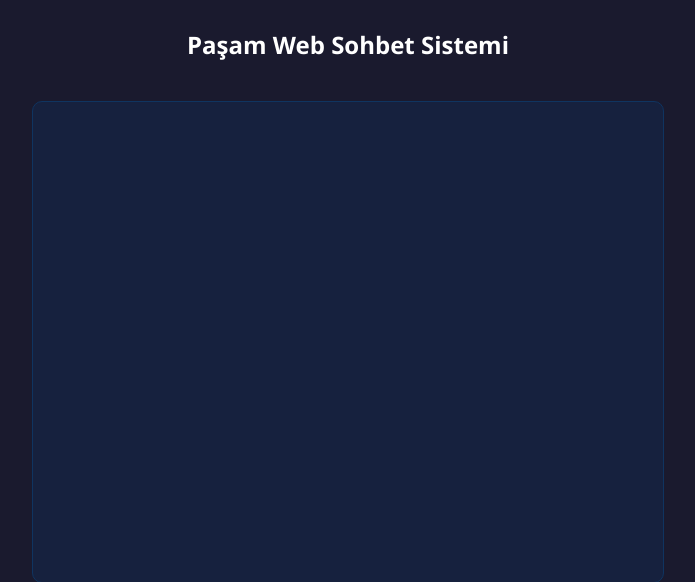
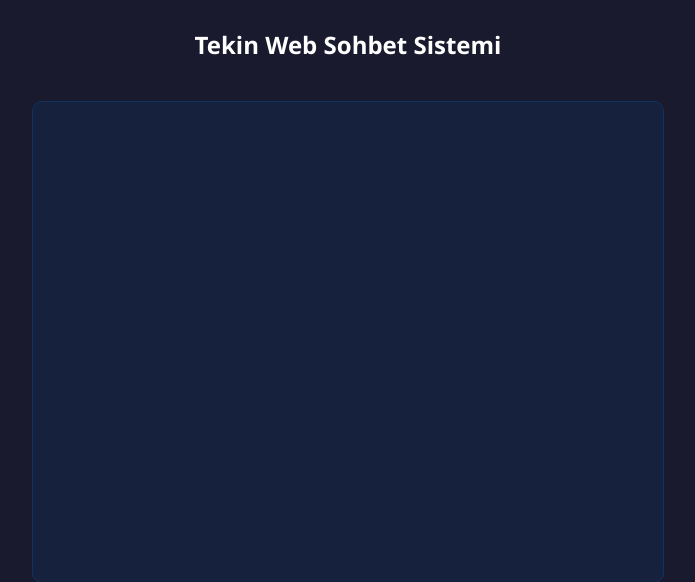
Before and after one commit to Serhat4268/Soket-Chat-Sistemi, a Flask app: page / in a window 1280 px wide. Shown: the top 582 px of the page, without its empty margins (292-987 px from the left). Run offline with Flask 3, Linux system fonts and the light colour scheme; some libraries are stand-ins or nearby versions.

Commit message:
Web Güncelleme

```diff
--- a/templates/index.html
+++ b/templates/index.html
@@ -15,7 +15,7 @@
     </style>
 </head>
 <body>
-    <h2>Paşam Web Sohbet Sistemi</h2>
+    <h2>Tekin Web Sohbet Sistemi</h2>
     <div id="chat-box"></div>
 
     <div id="input-area">
```
